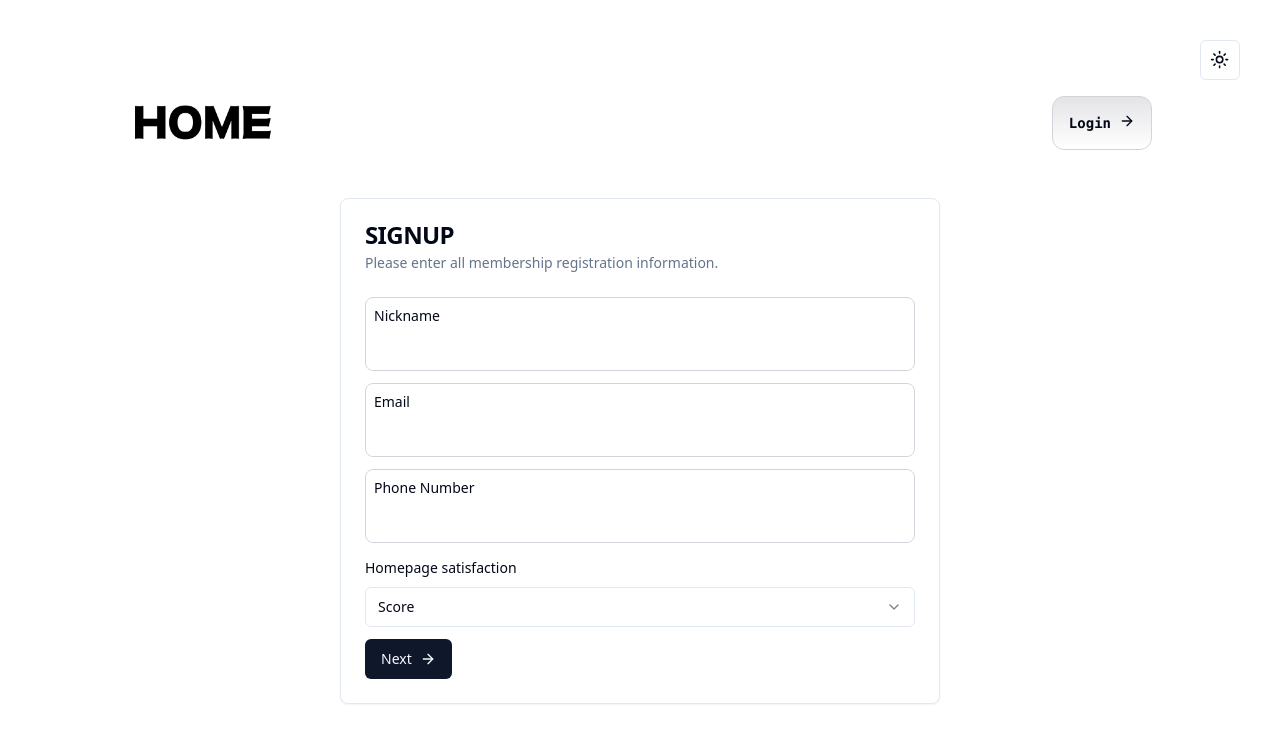
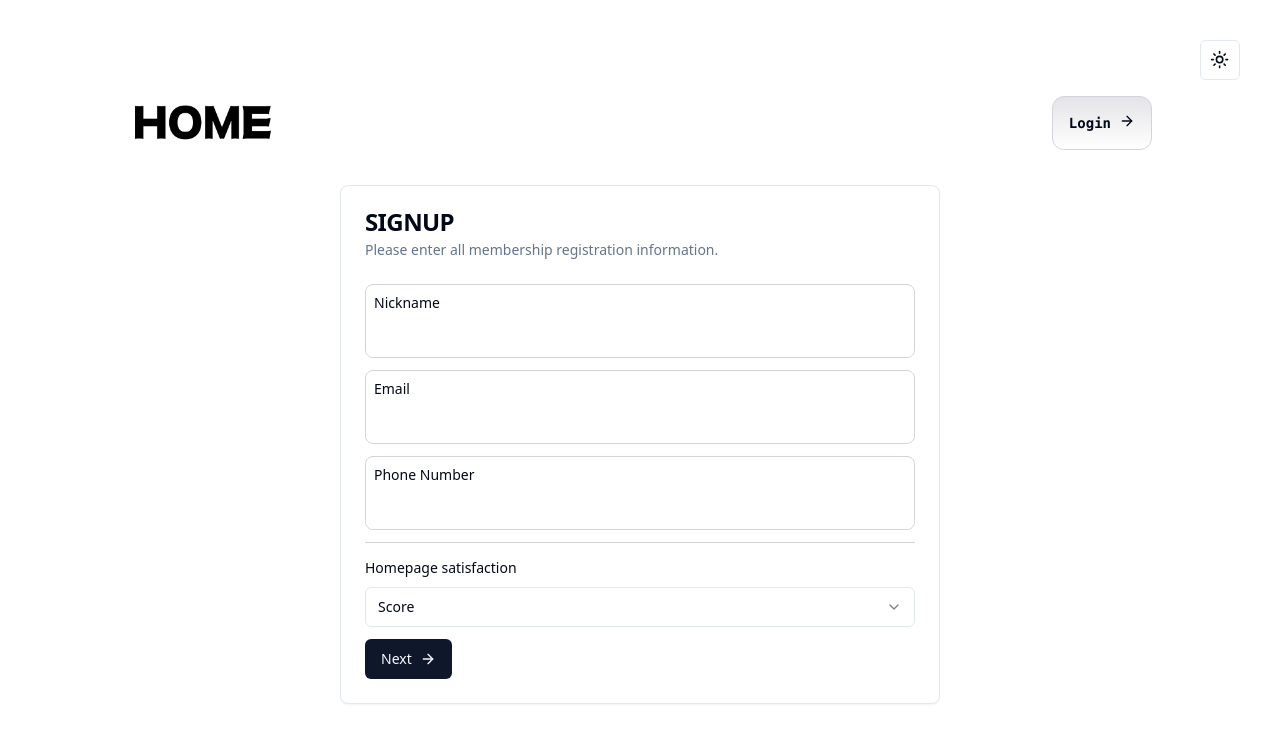
Before and after one commit to webcreastory/dev-camp-2, a Next.js app: page /signup in a window 1280 px wide. Shown: the top 742 px of the page. Built offline with nearby package versions, Linux system fonts and the light colour scheme.

Commit message:
Comment: README 작성

```diff
--- a/src/pages/signup/index.tsx
+++ b/src/pages/signup/index.tsx
@@ -1,4 +1,4 @@
-import * as React from "react"
+import * as React from 'react';
 import Image from 'next/image';
 import { useRouter } from 'next/router';
 import { Card, CardContent, CardDescription, CardHeader, CardTitle } from '@/components/ui/card'; // Card 컴포넌트 및 관련 컴포넌트를 가져옵니다.
@@ -17,6 +17,7 @@ import { useState } from 'react'; // useState 훅을 가져옵니다.
 import { ArrowRight } from 'lucide-react'; // lucide-react 라이브러리에서 ArrowRight 아이콘을 가져옵니다.
 
 type RegisterInput = z.infer<typeof registerSchema>; // RegisterInput 유형을 선언하고 유효성 검사 스키마에서 추론합니다.
+export const BlankLine = () => <div className="border-b border-gray-300"></div>;
 
 // Home 함수는 앱의 홈 페이지를 렌더링하는 컴포넌트입니다.
 export default function Signup() {
@@ -169,6 +170,7 @@ export default function Signup() {
                                         </FormItem>
                                     )}
                                 />
+                                <BlankLine />
                                 {/* 역할 선택 필드 */}
                                 <FormField
                                     control={form.control}
```
Also changed, not shown: 1 other file (tests, documents, lock files or other folders).
